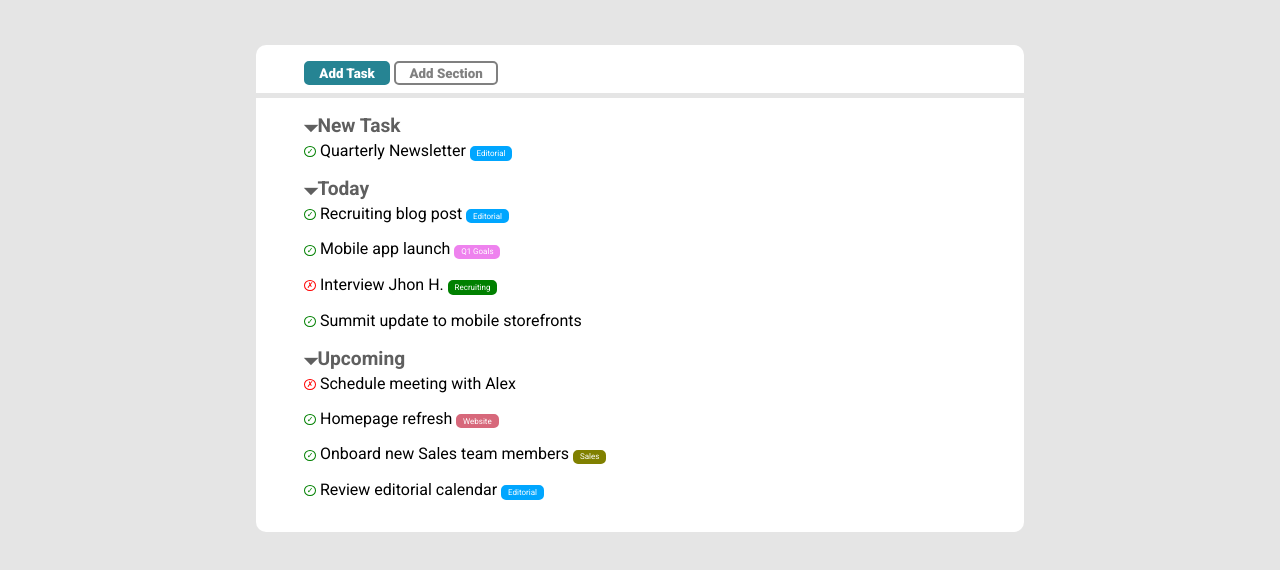
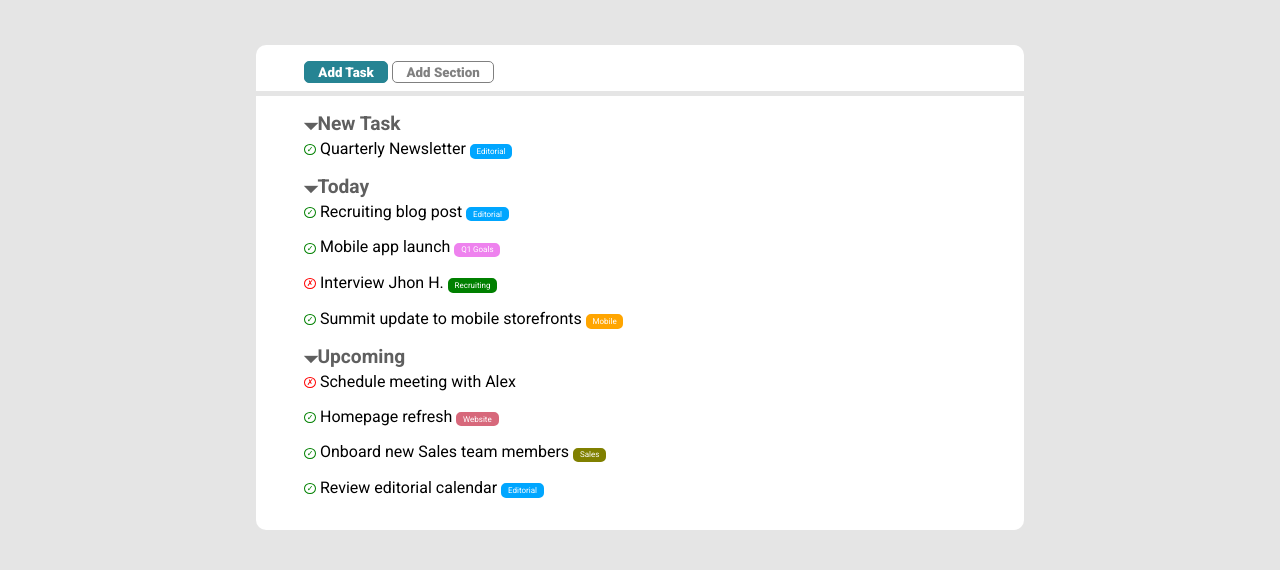
Before and after one commit to giacomo-spadoni/html-css-toboolist, a plain HTML site: page index.html in a window 1280 px wide. Shown: the part 60-630 px from the top of the page. Drawn offline with Linux system fonts and the light colour scheme.

Commit message:
ultimi ritocchi

```diff
--- a/css/style.css
+++ b/css/style.css
@@ -49,11 +49,11 @@ main {
 .bottoni:first-child {
     background-color: rgb(38, 132, 147);
     color: white;
-    border: solid 2px rgb(38, 132, 147);
+    border: solid 1px rgb(38, 132, 147);
 }
 
 .bottoni:nth-child(2) {
-    border: solid 2px grey;
+    border: solid 1px grey;
     color: grey;
     background-color: white;
 }
@@ -133,3 +133,8 @@ span {
     background-color: olive;
     border-color: olive;
 }
+
+#orange {
+    background-color: orange;
+    border-color: orange;
+}
```
